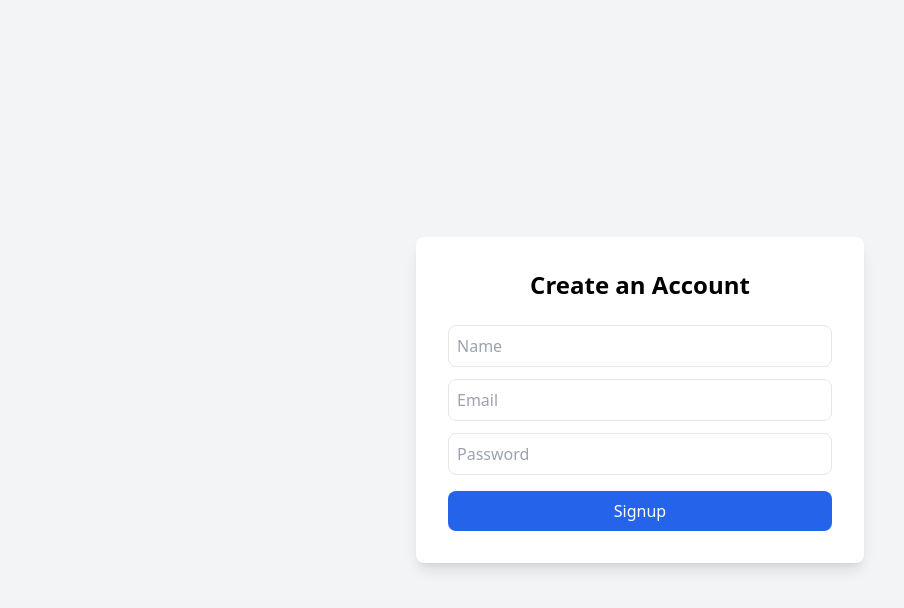
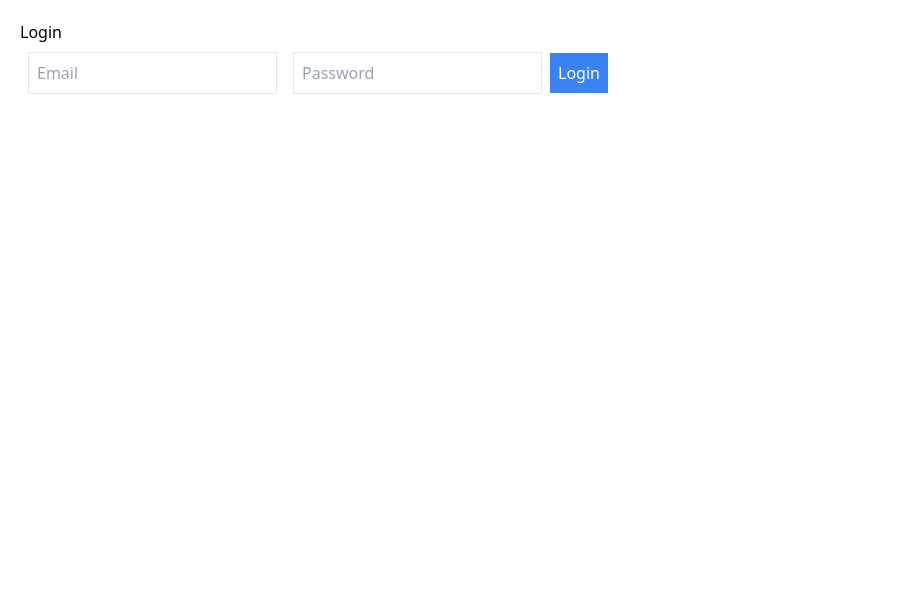
Before and after one commit to Jawad-Yousafzaii/Integration-using-axios, a React (Vite) app in the folder FrontEnd/: page /signup in a window 1280 px wide. Shown: the top 608 px of the page, without its empty margins (0-904 px from the left). Built offline with nearby package versions, Linux system fonts and the light colour scheme.

Commit message:
Protexted Routing

```diff
--- a/FrontEnd/src/App.jsx
+++ b/FrontEnd/src/App.jsx
@@ -2,6 +2,7 @@ import { BrowserRouter as Router, Route, Routes } from "react-router-dom";
 import Signup from "./pages/Signup";
 import Login from "./pages/Login";
 import Dashboard from "./pages/Dashboard";
+import ProtectedRoute from "./pages/ProtectedRoute";
 
 function App() {
   return (
@@ -9,7 +10,14 @@ function App() {
       <Routes>
         <Route path="/" element={<Login />} />
         <Route path="/signup" element={<Signup />} />
-        <Route path="/dashboard" element={<Dashboard />} />
+        <Route
+          path="/dashboard"
+          element={
+            <ProtectedRoute>
+              <Dashboard />
+            </ProtectedRoute>
+          }
+        />
       </Routes>
     </Router>
   );
--- /dev/null
+++ b/FrontEnd/src/pages/ProtectedRoute.jsx
@@ -0,0 +1,8 @@
+import { Navigate } from "react-router-dom";
+
+const ProtectedRoute = ({ children }) => {
+  const token = localStorage.getItem("token");
+  return token ? children : <Navigate to="/" />;
+};
+
+export default ProtectedRoute;
--- a/FrontEnd/src/pages/Signup.jsx
+++ b/FrontEnd/src/pages/Signup.jsx
@@ -1,64 +1,48 @@
 import { useState } from "react";
 import axios from "axios";
-import { useNavigate } from "react-router-dom";
 
-function Signup() {
-  const [name, setName] = useState("");
+const Login = () => {
   const [email, setEmail] = useState("");
   const [password, setPassword] = useState("");
-  const navigate = useNavigate();
+  const [token, setToken] = useState(null);
+  const [error, setError] = useState(null);
 
-  const handleSignup = async () => {
+  const handleLogin = async () => {
     try {
-      await axios.post(
-        "https://backend-for-integration-2.onrender.com/api/auth/signup",
-        {
-          name,
+      const res = await axios.post("https://reqres.in/api/login", {
         email,
         password,
-        }
-      );
-
-      alert("Signup Successful");
-      navigate("/");
-    } catch (error) {
-      alert(error.response.data.error);
+      });
+      setToken(res.data.token);
+      localStorage.setItem("token", res.data.token);
+      setError(null);
+    } catch (err) {
+      setError("Invalid credentials");
     }
   };
 
   return (
-    <div className="flex min-h-screen items-center justify-center bg-gray-100">
-      <div className="w-full max-w-md bg-white p-8 rounded-lg shadow-lg">
-        <h2 className="text-2xl font-semibold text-center mb-6">
-          Create an Account
-        </h2>
-        <input
-          type="text"
-          placeholder="Name"
-          onChange={(e) => setName(e.target.value)}
-          className="w-full p-2 mb-3 border rounded-lg"
-        />
+    <div className="p-5">
+      <h2>Login</h2>
       <input
         type="email"
         placeholder="Email"
         onChange={(e) => setEmail(e.target.value)}
-          className="w-full p-2 mb-3 border rounded-lg"
+        className="border p-2 m-2"
       />
       <input
         type="password"
         placeholder="Password"
         onChange={(e) => setPassword(e.target.value)}
-          className="w-full p-2 mb-4 border rounded-lg"
+        className="border p-2 m-2"
       />
-        <button
-          onClick={handleSignup}
-          className="w-full bg-blue-600 text-white py-2 rounded-lg hover:bg-blue-700 transition"
-        >
-          Signup
+      <button onClick={handleLogin} className="bg-blue-500 text-white p-2">
+        Login
       </button>
-      </div>
+      {token && <p>Token: {token}</p>}
+      {error && <p className="text-red-500">{error}</p>}
     </div>
   );
-}
+};
 
-export default Signup;
+export default Login;
```
Lines whose indentation alone changed are shown as unchanged.
